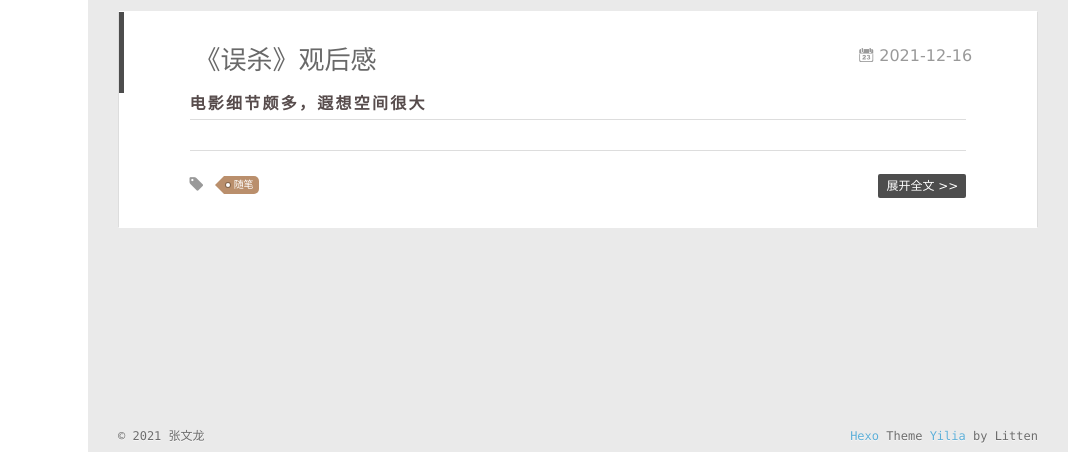
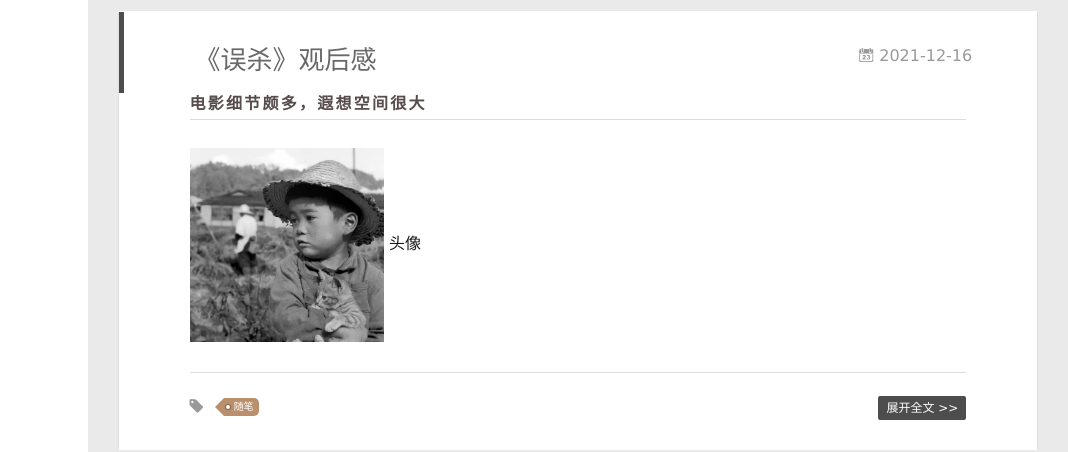
Before and after one commit to zwlHub/zwlHub.github.io, a plain HTML site: page index.html in a window 1280 px wide. Shown: the part 323-775 px from the top of the page, 212-1280 px from the left. Drawn offline with Linux system fonts and the light colour scheme.

Commit message:
Site updated: 2021-12-17 14:28:32

```diff
--- a/index.html
+++ b/index.html
@@ -255,7 +255,14 @@
 
     <div class="article-entry" itemprop="articleBody">
 
-        <h4 id="电影细节颇多，遐想空间很大"><a href="#电影细节颇多，遐想空间很大" class="headerlink" title="电影细节颇多，遐想空间很大"></a>电影细节颇多，遐想空间很大</h4>
+        <h4 id="电影细节颇多，遐想空间很大"><a href="#电影细节颇多，遐想空间很大" class="headerlink" title="电影细节颇多，遐想空间很大"></a>电影细节颇多，遐想空间很大</h4><left>
+    <img src="/img/postimg/boy.jpg" width="25%" height="25%" />
+    头像
+</left>
+
+
+
+
 
 
 
@@ -396,11 +403,11 @@ return o(i(t),arguments.length<2?void 0:u(arguments[1]))}})},function(t,n,r){var
           <ul class="article-tag-list" q-show="showTags">
 
               <li class="article-tag-list-item">
-                <a href="javascript:void(0)" class="js-tag color3">随笔</a>
+                <a href="javascript:void(0)" class="js-tag color3">前端</a>
               </li>
 
               <li class="article-tag-list-item">
-                <a href="javascript:void(0)" class="js-tag color3">前端</a>
+                <a href="javascript:void(0)" class="js-tag color3">随笔</a>
               </li>
 
             <div class="clearfix"></div>
```
Also changed, not shown: 2021/12/16/《误杀》观后感/index.html (+15 -6 lines), 2021/12/16/高度塌陷问题/index.html (+2 -2 lines), archives/2021/12/index.html (+2 -2 lines), archives/2021/index.html (+2 -2 lines), archives/index.html (+2 -2 lines), tags/前端/index.html (+2 -2 lines), tags/随笔/index.html (+2 -2 lines), img/postimg/boy.jpg (added).
